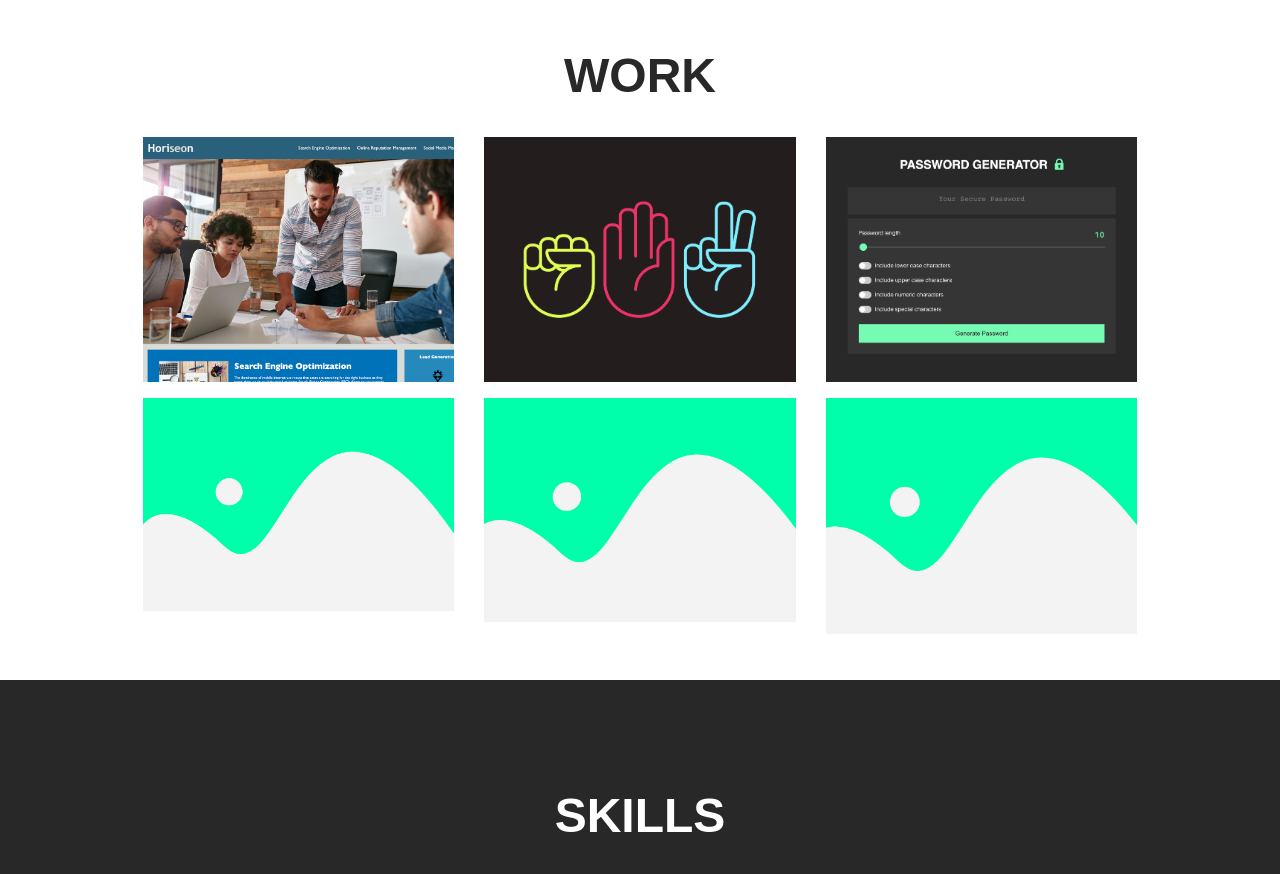
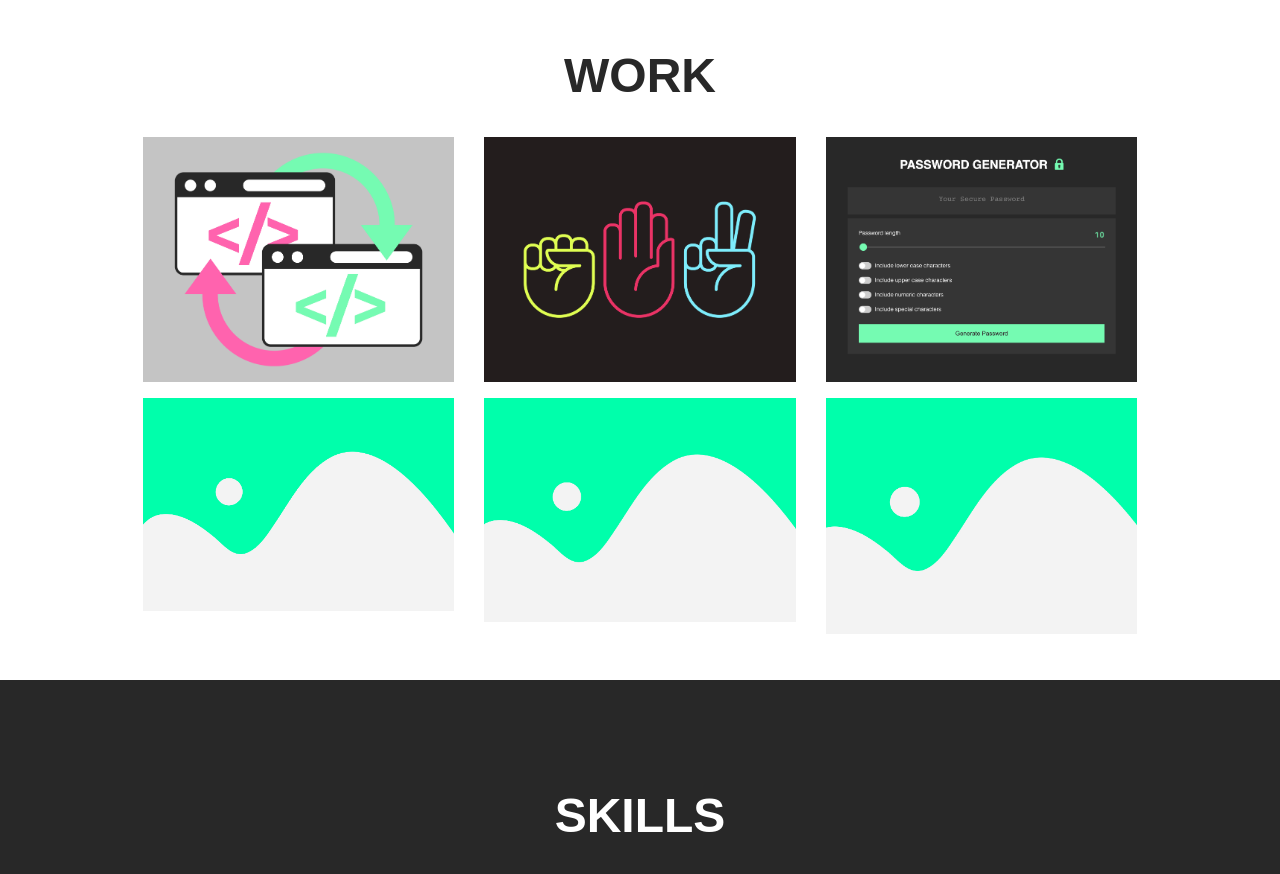
Before and after one commit to DRRobertson9673/Bootstrap-Portfolio, a plain HTML site: page index.html in a window 1280 px wide. Shown: the part 860-1734 px from the top of the page. Drawn offline with nearby package versions, Linux system fonts and the light colour scheme; a web font is replaced by a local one.

Commit message:
changed the preview image for website reafctor application

```diff
--- a/index.html
+++ b/index.html
@@ -42,7 +42,7 @@
     <div class="row row-cols-1 row-cols-md-2 row-cols-lg-3 g-3" id="workGrid">
         <div class="col">
                 <div class="card bg-dark text-white text-center border-0">
-                    <img src="../Bootstrap-Portfolio/Images/Placeholder_1.png" class="card-img" alt="Horiseon application screenshot">
+                    <img src="../Bootstrap-Portfolio/Images/Refactor.png" class="card-img" alt="Horiseon application screenshot">
                     <div class="card-img-overlay">
                         <h5 class="card-title">HORISEON WEBSITE</h5>
                         <p class="card-text">I refactored the Horiseon website so that the codebase follows accessibility standards and would be optimised for search engines.</p>
```
Also changed, not shown: Images/Refactor.png (added).
